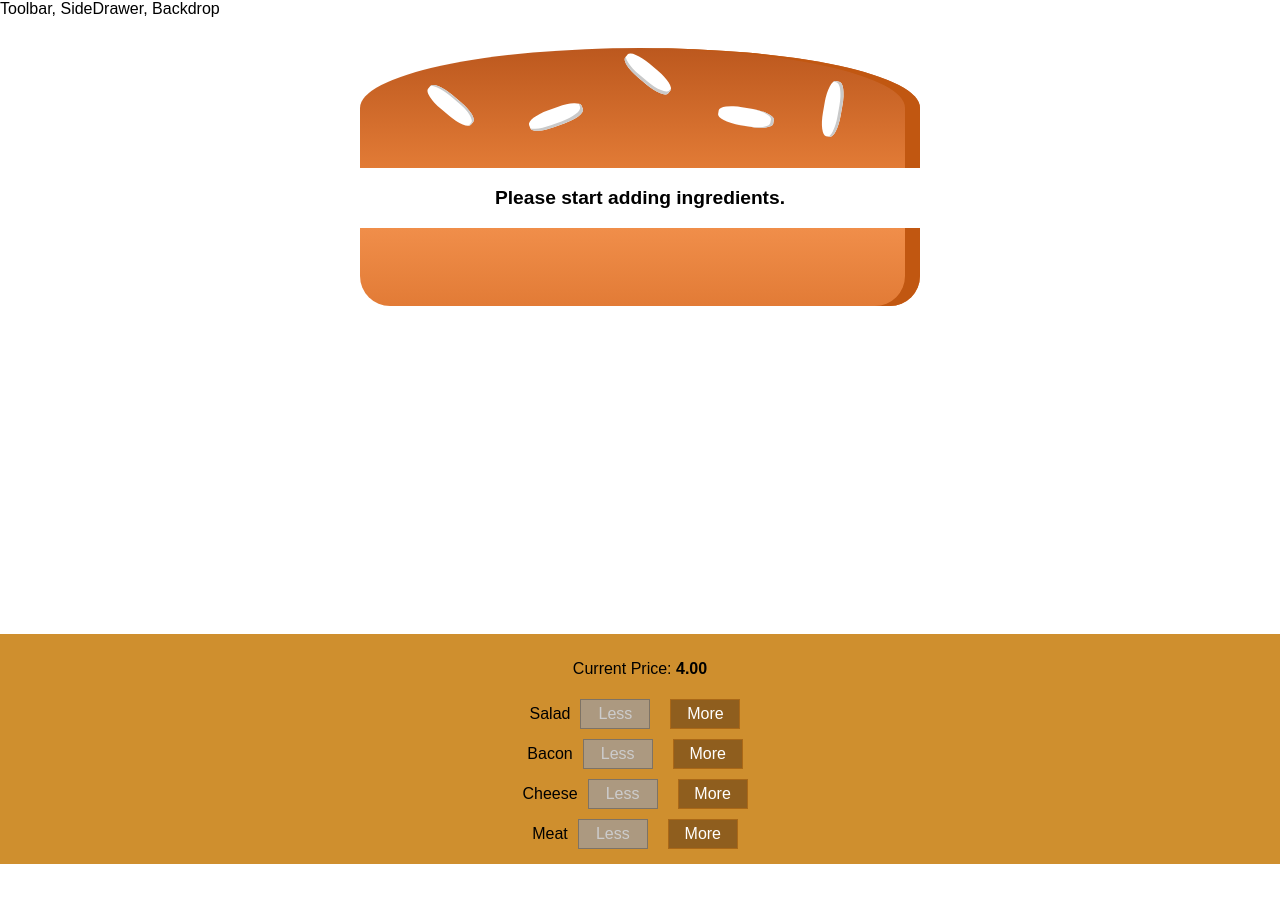
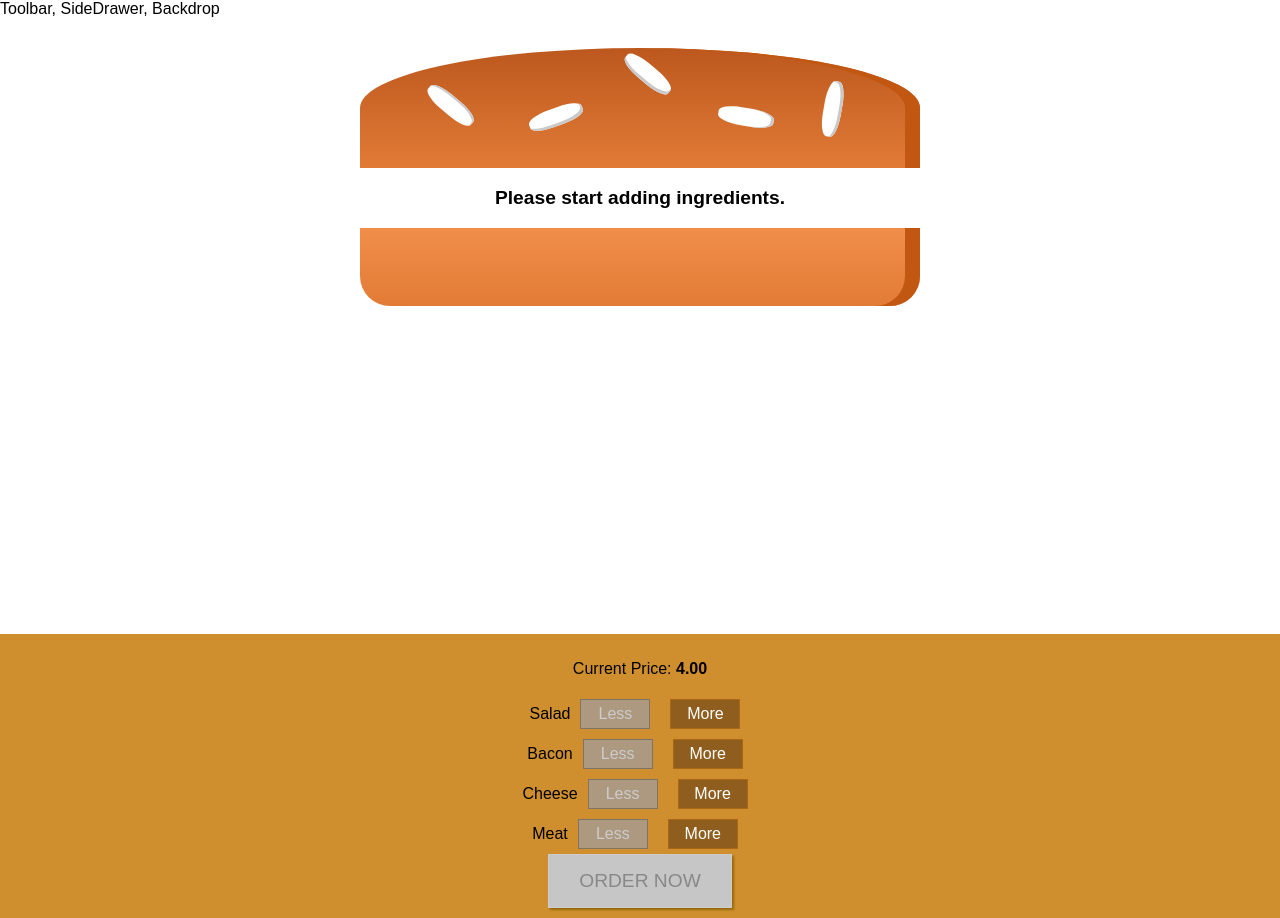
Before and after one commit to ch1bs/burger-builder, a React (Create React App) app in the folder burger-builder/: page / in a window 1280 px wide. Before the commit the page ends 864 px from the top, so only its background shows below. Built offline with nearby package versions, Linux system fonts and the light colour scheme.

Commit message:
added ORDER NOW button

```diff
--- a/burger-builder/src/components/Burger/BuildControls/BuildControls.js
+++ b/burger-builder/src/components/Burger/BuildControls/BuildControls.js
@@ -24,6 +24,9 @@
         disabled={props.disabled[ctrl.type]}
       />
     ))}
+    <button className={classes.OrderButton} disabled={!props.purchasable}>
+      ORDER NOW
+    </button>
   </div>
 );
 
--- a/burger-builder/src/components/Burger/BuildControls/BuildControls.module.css
+++ b/burger-builder/src/components/Burger/BuildControls/BuildControls.module.css
@@ -8,3 +8,45 @@
   margin: auto;
   padding: 10px 0;
 }
+
+.OrderButton {
+  background-color: #dad735;
+  outline: none;
+  cursor: pointer;
+  border: 1px solid #966909;
+  color: #966909;
+  font-family: inherit;
+  font-size: 1.2em;
+  padding: 15px 30px;
+  box-shadow: 2px 2px 2px #966909;
+}
+
+.OrderButton:hover,
+.OrderButton:active {
+  background-color: #a0db41;
+  border: 1px solid #966909;
+  color: #966909;
+}
+
+.OrderButton:disabled {
+  background-color: #c7c6c6;
+  cursor: not-allowed;
+  border: 1px solid #ccc;
+  color: #888888;
+}
+
+.OrderButton:not(:disabled) {
+  animation: enable 0.3s linear;
+}
+
+@keyframes enable {
+  0% {
+    transform: scale(1);
+  }
+  60% {
+    transform: scale(1.1);
+  }
+  100% {
+    transform: scale(1);
+  }
+}
--- a/burger-builder/src/containers/BurgerBuilder/BurgerBuilder.js
+++ b/burger-builder/src/containers/BurgerBuilder/BurgerBuilder.js
@@ -20,7 +20,20 @@
       meat: 0,
     },
     totalPrice: 4,
+    purchasable: false,
   };
+
+  updatePurchaseState(ingredients) {
+    const sum = Object.keys(ingredients)
+      .map((igKey) => {
+        return ingredients[igKey];
+      })
+      .reduce((sum, el) => {
+        return sum + el;
+      }, 0);
+
+    this.setState({ purchasable: sum > 0 });
+  }
 
   addIngredientHandler = (type) => {
     const oldCount = this.state.ingredients[type];
@@ -33,6 +46,7 @@
     const oldPrice = this.state.totalPrice;
     const newPrice = oldPrice + priceAddition;
     this.setState({ totalPrice: newPrice, ingredients: updatedIngredients });
+    this.updatePurchaseState(updatedIngredients);
   };
 
   removeIngredientHandler = (type) => {
@@ -49,6 +63,7 @@
     const oldPrice = this.state.totalPrice;
     const newPrice = oldPrice - priceDeduction;
     this.setState({ totalPrice: newPrice, ingredients: updatedIngredients });
+    this.updatePurchaseState(updatedIngredients);
   };
 
   render() {
@@ -67,6 +82,7 @@
           ingredientAdded={this.addIngredientHandler}
           ingredientRemoved={this.removeIngredientHandler}
           disabled={disabledInfo}
+          purchasable={this.state.purchasable}
           price={this.state.totalPrice}
         />
       </Aux>
```
